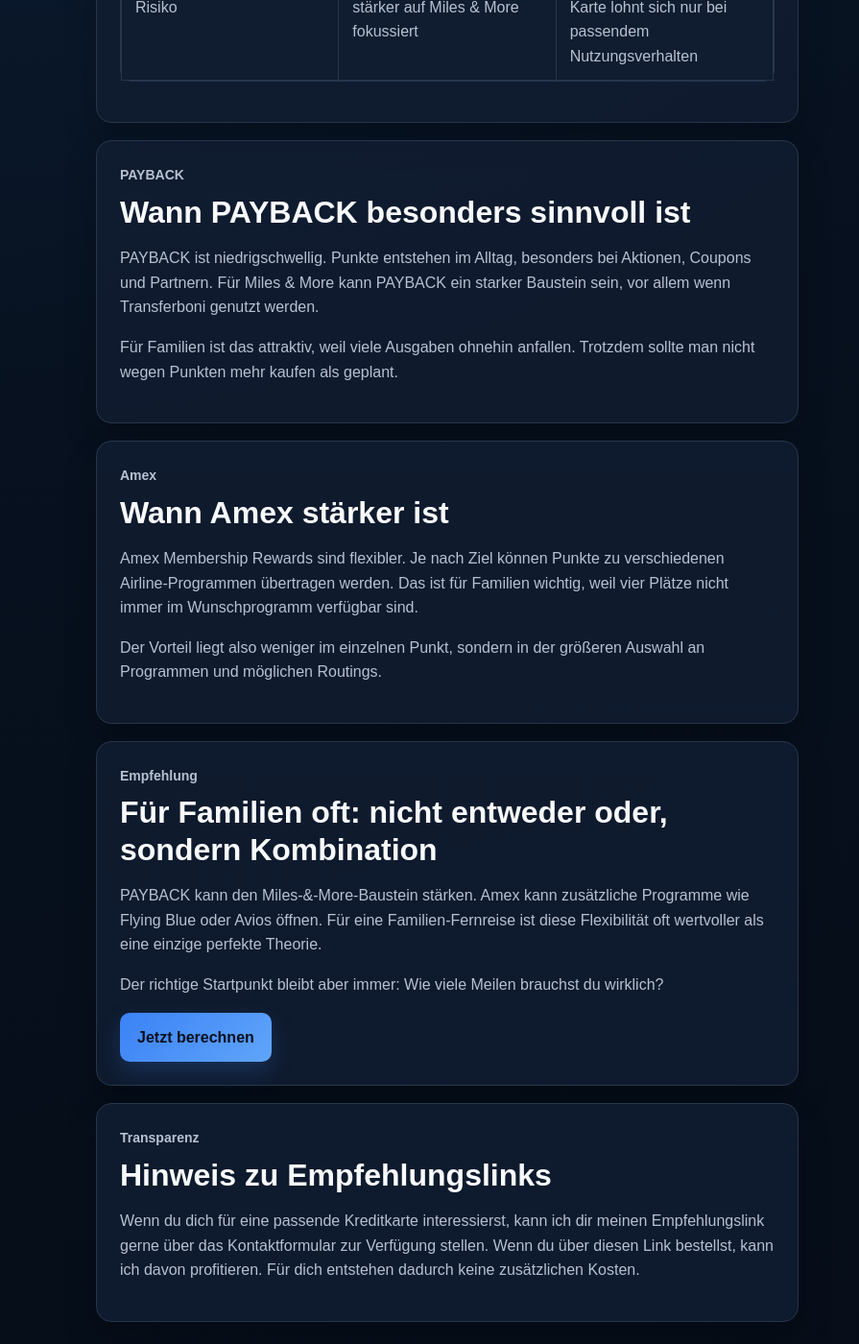
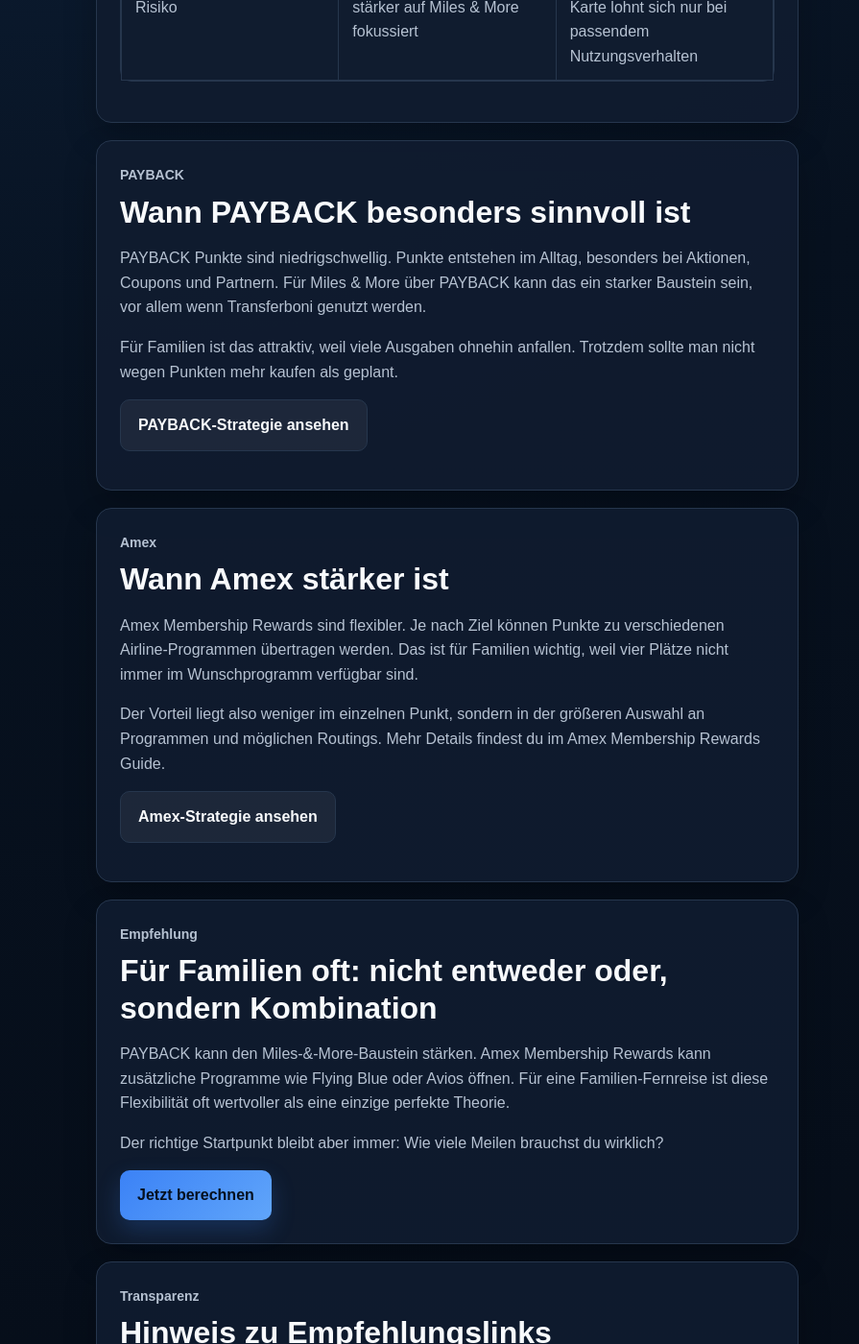
Before and after one commit to Praemienflug-Planer/miles-planer, a Jekyll site: the page built from amex-oder-payback/index.html, in a window 1280 px wide and 1400 px high, scrolled down 1002 px. Shown: the whole window at 96% size, without its empty margins (0-895 px from the left). Built offline with Jekyll 4.4.1, drawn with Linux system fonts in a browser that asks for light colours.

Commit message:
Add inline conversion links to Amex PAYBACK comparison

```diff
--- a/amex-oder-payback/index.html
+++ b/amex-oder-payback/index.html
@@ -15,6 +15,7 @@
   <meta property="og:description" content="Vergleich für Familien: flexible Amex Punkte oder PAYBACK zu Miles & More." />
   <link rel="stylesheet" href="/miles-planer/assets/css/site.css?v=20260518-4" />
   <script src="/miles-planer/assets/js/navigation-shell.js?v=20260518-4" defer></script>
+  <script src="/miles-planer/assets/js/conversion-events.js?v=20260518-1" defer></script>
 </head>
 <body>
 <a href="#main-content" class="skip-link">Zum Inhalt springen</a>
@@ -27,9 +28,9 @@
   </section>
   <section class="section"><div class="container seo-layout"><article class="seo-content">
     <div class="article-card seo-card"><p class="eyebrow">Direktvergleich</p><h2>Amex vs. PAYBACK</h2><div class="seo-table-wrap"><table class="seo-table"><thead><tr><th>Kriterium</th><th>PAYBACK</th><th>Amex Membership Rewards</th></tr></thead><tbody><tr><td>Stärke</td><td>einfacher Alltagssammler</td><td>flexible Punktebasis</td></tr><tr><td>Typischer Transfer</td><td>zu Miles & More</td><td>zu mehreren Airline-Programmen</td></tr><tr><td>Familiennutzen</td><td>gut für planbaren Aufbau</td><td>gut für Alternativen und Routing-Flexibilität</td></tr><tr><td>Risiko</td><td>stärker auf Miles & More fokussiert</td><td>Karte lohnt sich nur bei passendem Nutzungsverhalten</td></tr></tbody></table></div></div>
-    <div class="article-card seo-card"><p class="eyebrow">PAYBACK</p><h2>Wann PAYBACK besonders sinnvoll ist</h2><p>PAYBACK ist niedrigschwellig. Punkte entstehen im Alltag, besonders bei Aktionen, Coupons und Partnern. Für Miles & More kann PAYBACK ein starker Baustein sein, vor allem wenn Transferboni genutzt werden.</p><p>Für Familien ist das attraktiv, weil viele Ausgaben ohnehin anfallen. Trotzdem sollte man nicht wegen Punkten mehr kaufen als geplant.</p></div>
-    <div class="article-card seo-card"><p class="eyebrow">Amex</p><h2>Wann Amex stärker ist</h2><p>Amex Membership Rewards sind flexibler. Je nach Ziel können Punkte zu verschiedenen Airline-Programmen übertragen werden. Das ist für Familien wichtig, weil vier Plätze nicht immer im Wunschprogramm verfügbar sind.</p><p>Der Vorteil liegt also weniger im einzelnen Punkt, sondern in der größeren Auswahl an Programmen und möglichen Routings.</p></div>
-    <div class="article-card seo-card"><p class="eyebrow">Empfehlung</p><h2>Für Familien oft: nicht entweder oder, sondern Kombination</h2><p>PAYBACK kann den Miles-&-More-Baustein stärken. Amex kann zusätzliche Programme wie Flying Blue oder Avios öffnen. Für eine Familien-Fernreise ist diese Flexibilität oft wertvoller als eine einzige perfekte Theorie.</p><p>Der richtige Startpunkt bleibt aber immer: Wie viele Meilen brauchst du wirklich?</p><a class="btn btn-primary" href="/miles-planer/rechner/">Jetzt berechnen</a></div>
+    <div class="article-card seo-card"><p class="eyebrow">PAYBACK</p><h2>Wann PAYBACK besonders sinnvoll ist</h2><p><a href="/miles-planer/meilen-sammeln/payback-punkte-miles-and-more/">PAYBACK Punkte</a> sind niedrigschwellig. Punkte entstehen im Alltag, besonders bei Aktionen, Coupons und Partnern. Für <a href="/miles-planer/meilen-sammeln/payback-punkte-miles-and-more/">Miles &amp; More über PAYBACK</a> kann das ein starker Baustein sein, vor allem wenn Transferboni genutzt werden.</p><p>Für Familien ist das attraktiv, weil viele Ausgaben ohnehin anfallen. Trotzdem sollte man nicht wegen Punkten mehr kaufen als geplant.</p><p><a class="btn btn-secondary" href="/miles-planer/meilen-sammeln/payback-punkte-miles-and-more/" data-event="inline_payback_guide">PAYBACK-Strategie ansehen</a></p></div>
+    <div class="article-card seo-card"><p class="eyebrow">Amex</p><h2>Wann Amex stärker ist</h2><p><a href="/miles-planer/meilen-sammeln/amex/">Amex Membership Rewards</a> sind flexibler. Je nach Ziel können Punkte zu verschiedenen Airline-Programmen übertragen werden. Das ist für Familien wichtig, weil vier Plätze nicht immer im Wunschprogramm verfügbar sind.</p><p>Der Vorteil liegt also weniger im einzelnen Punkt, sondern in der größeren Auswahl an Programmen und möglichen Routings. Mehr Details findest du im <a href="/miles-planer/meilen-sammeln/amex/">Amex Membership Rewards Guide</a>.</p><p><a class="btn btn-secondary" href="/miles-planer/meilen-sammeln/amex/" data-event="inline_amex_guide">Amex-Strategie ansehen</a></p></div>
+    <div class="article-card seo-card"><p class="eyebrow">Empfehlung</p><h2>Für Familien oft: nicht entweder oder, sondern Kombination</h2><p><a href="/miles-planer/meilen-sammeln/payback-punkte-miles-and-more/">PAYBACK</a> kann den Miles-&amp;-More-Baustein stärken. <a href="/miles-planer/meilen-sammeln/amex/">Amex Membership Rewards</a> kann zusätzliche Programme wie Flying Blue oder Avios öffnen. Für eine Familien-Fernreise ist diese Flexibilität oft wertvoller als eine einzige perfekte Theorie.</p><p>Der richtige Startpunkt bleibt aber immer: Wie viele Meilen brauchst du wirklich?</p><a class="btn btn-primary" href="/miles-planer/rechner/">Jetzt berechnen</a></div>
     <div class="article-card seo-card"><p class="eyebrow">Transparenz</p><h2>Hinweis zu Empfehlungslinks</h2><p>Wenn du dich für eine passende Kreditkarte interessierst, kann ich dir meinen Empfehlungslink gerne über das <a href="/miles-planer/kontakt.html">Kontaktformular</a> zur Verfügung stellen. Wenn du über diesen Link bestellst, kann ich davon profitieren. Für dich entstehen dadurch keine zusätzlichen Kosten.</p></div>
   </article><aside class="seo-sidebar"><div class="article-card seo-card sticky-card"><p class="eyebrow">Weiterlesen</p><div class="sidebar-links"><a href="/miles-planer/meilen-sammeln/amex/">Amex Membership Rewards</a><a href="/miles-planer/meilen-sammeln/payback-punkte-miles-and-more/">PAYBACK zu Miles & More</a><a href="/miles-planer/vier-praemienflug-plaetze-finden/">4 Prämienflug-Plätze finden</a><a href="/miles-planer/rechner/">Rechner starten</a></div></div></aside></div></section>
 </main>
```
